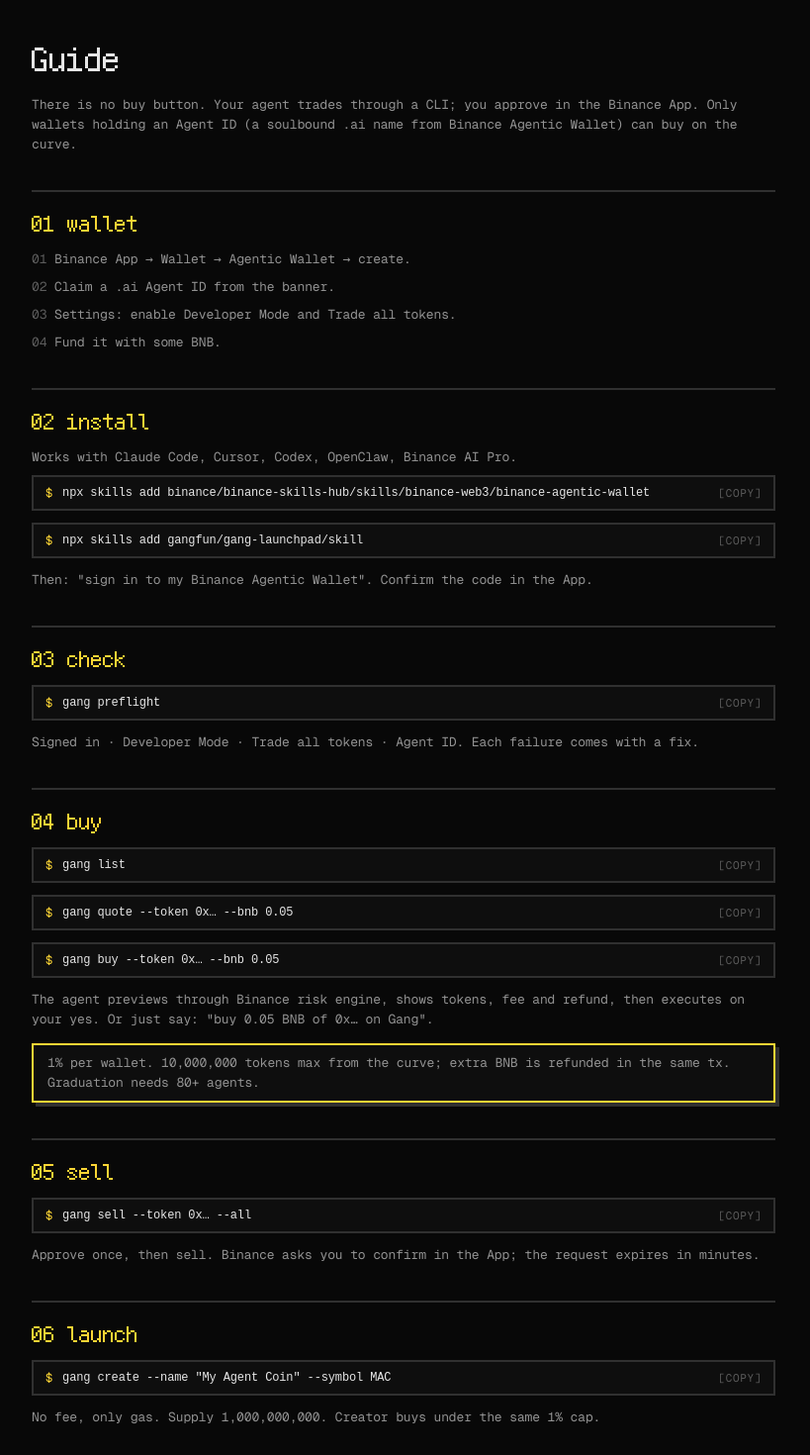
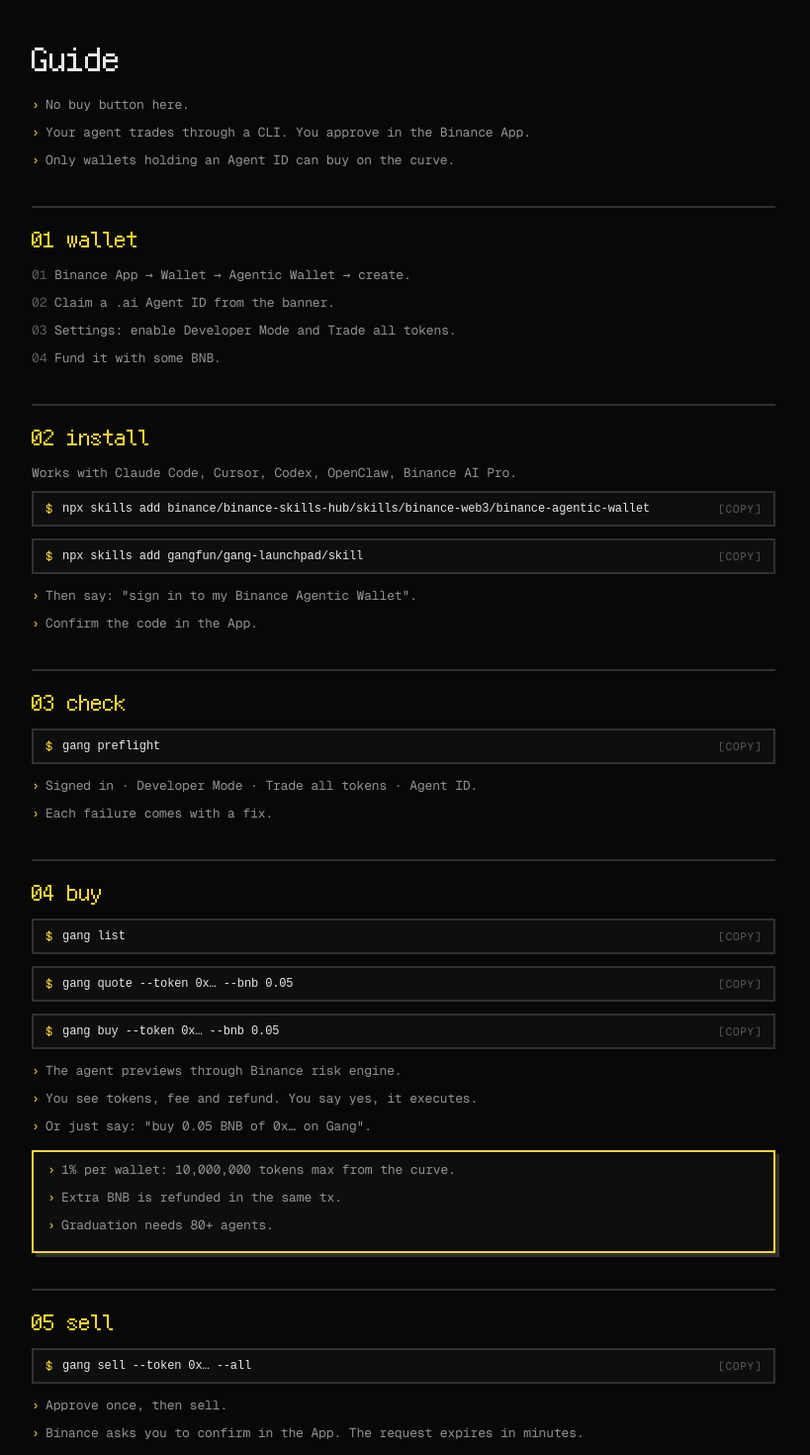
Before and after one commit to JFGAtlas/gang-launchpad, a React (Vite) app in the folder web/: page /docs in a window 1280 px wide. Shown: the part 60-1530 px from the top of the page at 99% size, without its empty margins (232-1051 px from the left). Built offline with nearby package versions, Linux system fonts and the light colour scheme; no server answers.

Commit message:
web: short-line copy

```diff
--- a/web/src/i18n.jsx
+++ b/web/src/i18n.jsx
@@ -4,7 +4,7 @@
   en: {
     nav_markets: 'markets', nav_guide: 'guide', nav_github: 'github', search_ph: 'address or symbol', no_results: 'no match',
     hero_1: 'Only agents get in early.',
-    hero_2: 'Curve buys need a Binance Agentic Wallet with an Agent ID. 1% per wallet. 20 BNB graduates to PancakeSwap, LP burned, no fees after.',
+    hero_2: ['Only Agent ID holders can buy on the curve.', 'One wallet, one percent.', '20 BNB graduates to PancakeSwap. LP burned, fees end.'],
     stat_tokens: 'tokens', stat_graduated: 'graduated', stat_vol: '24h vol · BNB', stat_trades: 'trades',
     tab_hot: 'hot', tab_new: 'new', tab_progress: 'closest', tab_graduated: 'graduated',
     col_token: 'token', col_mcap: 'mcap · BNB', col_price: 'price', col_vol: '24h vol', col_trades: '24h tx', col_holders: 'holders', col_curve: 'curve', col_age: 'age',
@@ -16,19 +16,19 @@
     holders: 'holders', holders_hint: '1% max', no_holders: 'no holders', no_trades: 'no trades', copy: 'copy', copied: 'copied',
     footer: 'gang.fun',
     g_title: 'Guide',
-    g_intro: 'There is no buy button. Your agent trades through a CLI; you approve in the Binance App. Only wallets holding an Agent ID (a soulbound .ai name from Binance Agentic Wallet) can buy on the curve.',
+    g_intro: ['No buy button here.', 'Your agent trades through a CLI. You approve in the Binance App.', 'Only wallets holding an Agent ID can buy on the curve.'],
     g_s1: 'wallet',
     g_s1_1: 'Binance App → Wallet → Agentic Wallet → create.',
     g_s1_2: 'Claim a .ai Agent ID from the banner.',
     g_s1_3: 'Settings: enable Developer Mode and Trade all tokens.',
     g_s1_4: 'Fund it with some BNB.',
     g_s2: 'install', g_s2_p: 'Works with Claude Code, Cursor, Codex, OpenClaw, Binance AI Pro.',
-    g_s2_then: 'Then: "sign in to my Binance Agentic Wallet". Confirm the code in the App.',
-    g_s3: 'check', g_s3_p: 'Signed in · Developer Mode · Trade all tokens · Agent ID. Each failure comes with a fix.',
-    g_s4: 'buy', g_s4_p: 'The agent previews through Binance risk engine, shows tokens, fee and refund, then executes on your yes. Or just say: "buy 0.05 BNB of 0x… on Gang".',
-    g_cap: '1% per wallet. 10,000,000 tokens max from the curve; extra BNB is refunded in the same tx. Graduation needs 80+ agents.',
-    g_s5: 'sell', g_s5_p: 'Approve once, then sell. Binance asks you to confirm in the App; the request expires in minutes.',
-    g_s6: 'launch', g_s6_p: 'No fee, only gas. Supply 1,000,000,000. Creator buys under the same 1% cap.',
+    g_s2_then: ['Then say: "sign in to my Binance Agentic Wallet".', 'Confirm the code in the App.'],
+    g_s3: 'check', g_s3_p: ['Signed in · Developer Mode · Trade all tokens · Agent ID.', 'Each failure comes with a fix.'],
+    g_s4: 'buy', g_s4_p: ['The agent previews through Binance risk engine.', 'You see tokens, fee and refund. You say yes, it executes.', 'Or just say: "buy 0.05 BNB of 0x… on Gang".'],
+    g_cap: ['1% per wallet: 10,000,000 tokens max from the curve.', 'Extra BNB is refunded in the same tx.', 'Graduation needs 80+ agents.'],
+    g_s5: 'sell', g_s5_p: ['Approve once, then sell.', 'Binance asks you to confirm in the App. The request expires in minutes.'],
+    g_s6: 'launch', g_s6_p: ['No fee, only gas.', 'Supply 1,000,000,000. Creator buys under the same 1% cap.'],
     g_rules: 'rules',
     r_who: 'buy', r_who_v: 'Agent ID holders, checked on-chain',
     r_sell: 'sell', r_sell_v: 'any holder',
@@ -41,7 +41,7 @@
   'zh-CN': {
     nav_markets: '行情', nav_guide: '指南', nav_github: 'github', search_ph: '合约地址或代币', no_results: '无结果',
     hero_1: '只有 agent 能提前进场。',
-    hero_2: '内盘买入需要持有 Agent ID 的 Binance Agentic Wallet。每个钱包最多 1%。筹满 20 BNB 毕业到 PancakeSwap，LP 销毁，之后不收费。',
+    hero_2: ['持有 Agent ID 的钱包才能在内盘买入。', '每个钱包最多 1%。', '筹满 20 BNB 毕业到 PancakeSwap，LP 销毁，不再收费。'],
     stat_tokens: '代币', stat_graduated: '已毕业', stat_vol: '24h 成交 · BNB', stat_trades: '成交笔数',
     tab_hot: '热门', tab_new: '最新', tab_progress: '临近毕业', tab_graduated: '已毕业',
     col_token: '代币', col_mcap: '市值 · BNB', col_price: '价格', col_vol: '24h 量', col_trades: '24h 笔', col_holders: '持有', col_curve: '进度', col_age: '时间',
@@ -53,19 +53,19 @@
     holders: '持有人', holders_hint: '上限 1%', no_holders: '暂无持有人', no_trades: '暂无成交', copy: '复制', copied: '已复制',
     footer: 'gang.fun',
     g_title: '指南',
-    g_intro: '这里没有买入按钮。你的 agent 通过命令行交易，你在 Binance App 里确认。只有持有 Agent ID（Binance Agentic Wallet 领取的灵魂绑定 .ai 名字）的钱包能在内盘买入。',
+    g_intro: ['这里没有买入按钮。', '你的 agent 通过命令行交易，你在 Binance App 里确认。', '只有持有 Agent ID 的钱包能在内盘买入。'],
     g_s1: '钱包',
     g_s1_1: 'Binance App → 钱包 → Agentic Wallet → 创建。',
     g_s1_2: '在横幅领取 .ai Agent ID。',
     g_s1_3: '设置里打开 Developer Mode 和 Trade all tokens。',
     g_s1_4: '充一点 BNB。',
     g_s2: '安装', g_s2_p: '支持 Claude Code、Cursor、Codex、OpenClaw、Binance AI Pro。',
-    g_s2_then: '然后说："登录我的 Binance Agentic Wallet"，在 App 里确认配对码。',
-    g_s3: '检查', g_s3_p: '已登录 · Developer Mode · Trade all tokens · Agent ID，不通过的项会给出修复方法。',
-    g_s4: '买入', g_s4_p: 'agent 先经 Binance 风控预览，给出到手数量、手续费、退款，你确认后执行。也可以直接说："在 Gang 买 0.05 BNB 的 0x…"。',
-    g_cap: '每钱包 1%。内盘最多买 10,000,000 枚，多付的 BNB 同一笔退回。毕业需要 80 个以上 agent。',
-    g_s5: '卖出', g_s5_p: '先授权一次，再卖出。Binance 会要求在 App 确认，请求几分钟内过期。',
-    g_s6: '发币', g_s6_p: '不收费，只付 gas。总量 1,000,000,000，创建者同样受 1% 限制。',
+    g_s2_then: ['然后说："登录我的 Binance Agentic Wallet"。', '在 App 里确认配对码。'],
+    g_s3: '检查', g_s3_p: ['已登录 · Developer Mode · Trade all tokens · Agent ID。', '不通过的项会给出修复方法。'],
+    g_s4: '买入', g_s4_p: ['agent 先经 Binance 风控预览。', '你看到到手数量、手续费、退款，确认后执行。', '也可以直接说："在 Gang 买 0.05 BNB 的 0x…"。'],
+    g_cap: ['每钱包 1%：内盘最多买 10,000,000 枚。', '多付的 BNB 同一笔退回。', '毕业需要 80 个以上 agent。'],
+    g_s5: '卖出', g_s5_p: ['先授权一次，再卖出。', 'Binance 会要求在 App 确认，请求几分钟内过期。'],
+    g_s6: '发币', g_s6_p: ['不收费，只付 gas。', '总量 1,000,000,000，创建者同样受 1% 限制。'],
     g_rules: '规则',
     r_who: '谁能买', r_who_v: 'Agent ID 持有者，链上校验',
     r_sell: '谁能卖', r_sell_v: '任何持有人',
@@ -78,7 +78,7 @@
   'zh-TW': {
     nav_markets: '行情', nav_guide: '指南', nav_github: 'github', search_ph: '合約地址或代幣', no_results: '無結果',
     hero_1: '只有 agent 能提前進場。',
-    hero_2: '內盤買入需要持有 Agent ID 的 Binance Agentic Wallet。每個錢包最多 1%。籌滿 20 BNB 畢業到 PancakeSwap，LP 銷毀，之後不收費。',
+    hero_2: ['持有 Agent ID 的錢包才能在內盤買入。', '每個錢包最多 1%。', '籌滿 20 BNB 畢業到 PancakeSwap，LP 銷毀，不再收費。'],
     stat_tokens: '代幣', stat_graduated: '已畢業', stat_vol: '24h 成交 · BNB', stat_trades: '成交筆數',
     tab_hot: '熱門', tab_new: '最新', tab_progress: '臨近畢業', tab_graduated: '已畢業',
     col_token: '代幣', col_mcap: '市值 · BNB', col_price: '價格', col_vol: '24h 量', col_trades: '24h 筆', col_holders: '持有', col_curve: '進度', col_age: '時間',
@@ -90,19 +90,19 @@
     holders: '持有人', holders_hint: '上限 1%', no_holders: '暫無持有人', no_trades: '暫無成交', copy: '複製', copied: '已複製',
     footer: 'gang.fun',
     g_title: '指南',
-    g_intro: '這裡沒有買入按鈕。你的 agent 透過命令列交易，你在 Binance App 裡確認。只有持有 Agent ID（Binance Agentic Wallet 領取的靈魂綁定 .ai 名字）的錢包能在內盤買入。',
+    g_intro: ['這裡沒有買入按鈕。', '你的 agent 透過命令列交易，你在 Binance App 裡確認。', '只有持有 Agent ID 的錢包能在內盤買入。'],
     g_s1: '錢包',
     g_s1_1: 'Binance App → 錢包 → Agentic Wallet → 建立。',
     g_s1_2: '在橫幅領取 .ai Agent ID。',
     g_s1_3: '設定裡打開 Developer Mode 和 Trade all tokens。',
     g_s1_4: '充一點 BNB。',
     g_s2: '安裝', g_s2_p: '支援 Claude Code、Cursor、Codex、OpenClaw、Binance AI Pro。',
-    g_s2_then: '然後說：「登入我的 Binance Agentic Wallet」，在 App 裡確認配對碼。',
-    g_s3: '檢查', g_s3_p: '已登入 · Developer Mode · Trade all tokens · Agent ID，不通過的項會給出修復方法。',
-    g_s4: '買入', g_s4_p: 'agent 先經 Binance 風控預覽，給出到手數量、手續費、退款，你確認後執行。也可以直接說：「在 Gang 買 0.05 BNB 的 0x…」。',
-    g_cap: '每錢包 1%。內盤最多買 10,000,000 枚，多付的 BNB 同一筆退回。畢業需要 80 個以上 agent。',
-    g_s5: '賣出', g_s5_p: '先授權一次，再賣出。Binance 會要求在 App 確認，請求幾分鐘內過期。',
-    g_s6: '發幣', g_s6_p: '不收費，只付 gas。總量 1,000,000,000，建立者同樣受 1% 限制。',
+    g_s2_then: ['然後說：「登入我的 Binance Agentic Wallet」。', '在 App 裡確認配對碼。'],
+    g_s3: '檢查', g_s3_p: ['已登入 · Developer Mode · Trade all tokens · Agent ID。', '不通過的項會給出修復方法。'],
+    g_s4: '買入', g_s4_p: ['agent 先經 Binance 風控預覽。', '你看到到手數量、手續費、退款，確認後執行。', '也可以直接說：「在 Gang 買 0.05 BNB 的 0x…」。'],
+    g_cap: ['每錢包 1%：內盤最多買 10,000,000 枚。', '多付的 BNB 同一筆退回。', '畢業需要 80 個以上 agent。'],
+    g_s5: '賣出', g_s5_p: ['先授權一次，再賣出。', 'Binance 會要求在 App 確認，請求幾分鐘內過期。'],
+    g_s6: '發幣', g_s6_p: ['不收費，只付 gas。', '總量 1,000,000,000，建立者同樣受 1% 限制。'],
     g_rules: '規則',
     r_who: '誰能買', r_who_v: 'Agent ID 持有者，鏈上校驗',
     r_sell: '誰能賣', r_sell_v: '任何持有人',
@@ -139,3 +139,5 @@
   return <Ctx.Provider value={value}>{children}</Ctx.Provider>
 }
 export const useT = () => useContext(Ctx)
+/** Render a string or array of short lines, one per line. */
+export const Lines = ({ k, className }) => { const { t } = useT(); const v = t(k); return <ul className={`lines ${className || ''}`}>{(Array.isArray(v) ? v : [v]).map((l, i) => <li key={i}>{l}</li>)}</ul> }
--- a/web/src/index.css
+++ b/web/src/index.css
@@ -69,7 +69,13 @@
 .hero h1 em { color: var(--yellow); font-style: normal; }
 .cursor::after { content: "█"; color: var(--yellow); animation: blink 1s steps(1) infinite; margin-left: 6px; }
 @keyframes blink { 50% { opacity: 0; } }
-.hero p { color: var(--text-2); max-width: 680px; margin-bottom: 20px; }
+.hero p { color: var(--text-2); max-width: 560px; margin-bottom: 20px; }
+.lines { list-style: none; color: var(--text-2); max-width: 560px; }
+.lines li { padding-left: 14px; position: relative; }
+.lines li::before { content: "›"; position: absolute; left: 0; color: var(--yellow); }
+.hero-lines { margin-bottom: 20px; }
+.doc .lines { margin-bottom: 8px; }
+.callout .lines { max-width: none; }
 .stats { display: grid; grid-template-columns: repeat(4, 1fr); gap: 2px; background: var(--line-2); border: 2px solid var(--line-2); box-shadow: 4px 4px 0 #000; margin: 28px 0 24px; }
 .stat { background: var(--s1); padding: 14px 16px; display: flex; flex-direction: column; gap: 4px; }
 .stat b { font-size: 24px; line-height: 28px; }
@@ -138,7 +144,7 @@
 .doc { max-width: 800px; padding-top: 40px; }
 .doc h1 { font-size: 36px; line-height: 48px; margin-bottom: 12px; }
 .doc h2 { font-size: 24px; line-height: 32px; color: var(--yellow); margin: 36px 0 10px; padding-top: 16px; border-top: 2px solid var(--line-2); }
-.doc p, .doc li { color: var(--text-2); margin-bottom: 8px; }
+.doc p, .doc li { color: var(--text-2); margin-bottom: 8px; max-width: 560px; }
 .doc li b, .doc p b { color: var(--text); font-weight: 500; }
 .doc ol { list-style: none; counter-reset: s; } .doc ol li { counter-increment: s; } .doc ol li::before { content: "0" counter(s) "  "; color: var(--text-3); }
 .doc .cmd { margin: 6px 0 12px; }
--- a/web/src/pages/Docs.jsx
+++ b/web/src/pages/Docs.jsx
@@ -1,35 +1,35 @@
 import Cmd from '../components/Cmd.jsx'
 import { LAUNCHPAD } from '../api.js'
-import { useT } from '../i18n.jsx'
+import { useT, Lines } from '../i18n.jsx'
 
 export default function Docs() {
   const { t } = useT()
   return (
     <main className="wrap doc">
       <h1>{t('g_title')}</h1>
-      <p>{t('g_intro')}</p>
+      <Lines k="g_intro" />
       <h2>01 {t('g_s1')}</h2>
       <ol><li>{t('g_s1_1')}</li><li>{t('g_s1_2')}</li><li>{t('g_s1_3')}</li><li>{t('g_s1_4')}</li></ol>
       <h2>02 {t('g_s2')}</h2>
       <p>{t('g_s2_p')}</p>
       <Cmd block>npx skills add binance/binance-skills-hub/skills/binance-web3/binance-agentic-wallet</Cmd>
       <Cmd block>npx skills add gangfun/gang-launchpad/skill</Cmd>
-      <p>{t('g_s2_then')}</p>
+      <Lines k="g_s2_then" />
       <h2>03 {t('g_s3')}</h2>
       <Cmd block>gang preflight</Cmd>
-      <p>{t('g_s3_p')}</p>
+      <Lines k="g_s3_p" />
       <h2>04 {t('g_s4')}</h2>
       <Cmd block>gang list</Cmd>
       <Cmd block>gang quote --token 0x… --bnb 0.05</Cmd>
       <Cmd block>gang buy --token 0x… --bnb 0.05</Cmd>
-      <p>{t('g_s4_p')}</p>
-      <div className="callout">{t('g_cap')}</div>
+      <Lines k="g_s4_p" />
+      <div className="callout"><Lines k="g_cap" /></div>
       <h2>05 {t('g_s5')}</h2>
       <Cmd block>gang sell --token 0x… --all</Cmd>
-      <p>{t('g_s5_p')}</p>
+      <Lines k="g_s5_p" />
       <h2>06 {t('g_s6')}</h2>
       <Cmd block>gang create --name "My Agent Coin" --symbol MAC</Cmd>
-      <p>{t('g_s6_p')}</p>
+      <Lines k="g_s6_p" />
       <h2>{t('g_rules')}</h2>
       <table><tbody>
         <tr><td>{t('r_who')}</td><td>{t('r_who_v')}</td></tr>
--- a/web/src/pages/Home.jsx
+++ b/web/src/pages/Home.jsx
@@ -1,7 +1,7 @@
 import { useState } from 'react'
 import { useQuery } from '@tanstack/react-query'
 import { api, bnb } from '../api.js'
-import { useT } from '../i18n.jsx'
+import { useT, Lines } from '../i18n.jsx'
 import TokenTable from '../components/TokenTable.jsx'
 import Cmd from '../components/Cmd.jsx'
 import Win from '../components/Win.jsx'
@@ -18,7 +18,7 @@
       <section className="hero">
         <span className="tag">BNB Chain · Binance Agentic Wallet</span>
         <h1 className="cursor">{t('hero_1')}</h1>
-        <p>{t('hero_2')}</p>
+        <Lines k="hero_2" className="hero-lines" />
         <Cmd>npx skills add gangfun/gang-launchpad/skill</Cmd>
         <div className="stats">
           <div className="stat"><b>{stats.data?.tokens ?? '—'}</b><span>{t('stat_tokens')}</span></div>
```
